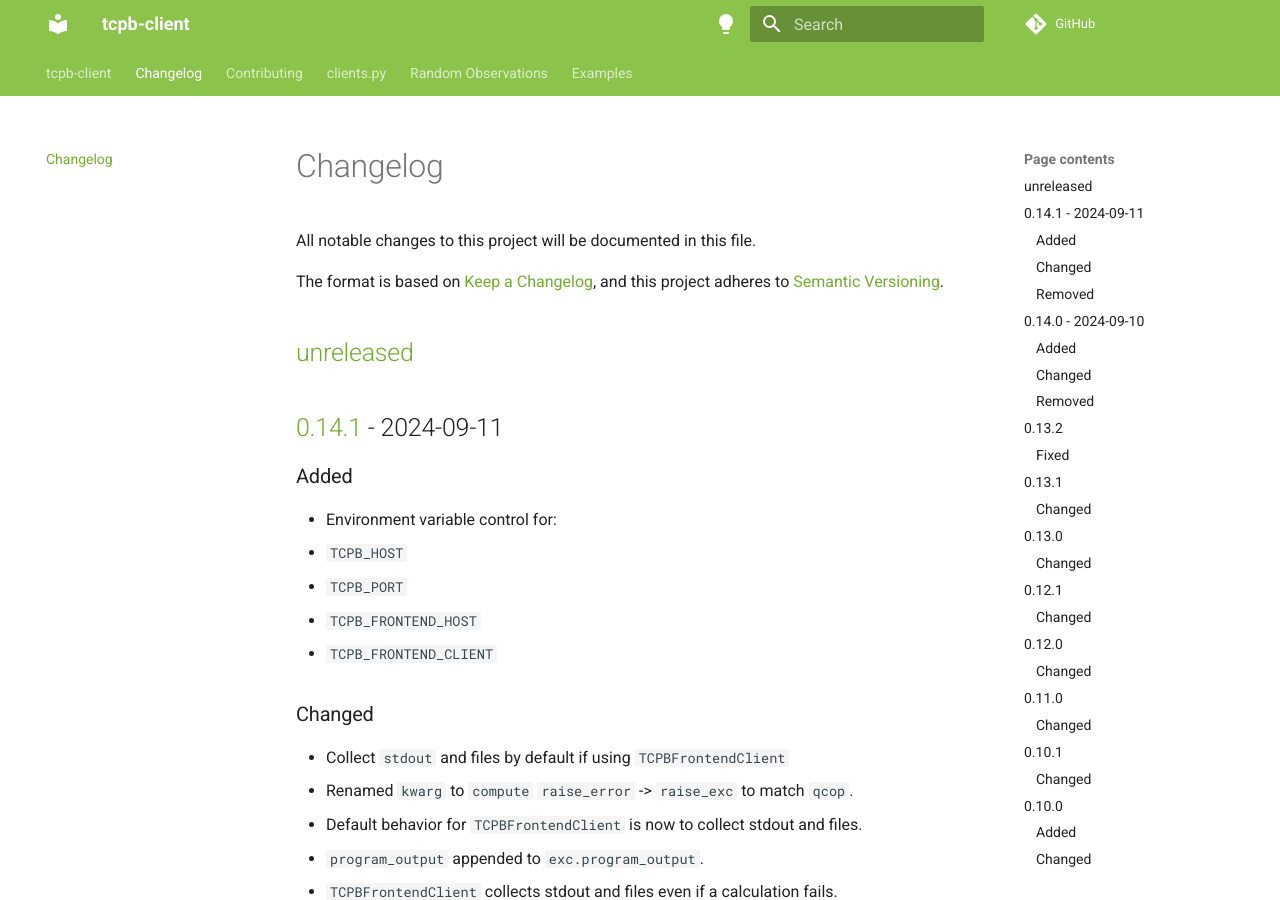
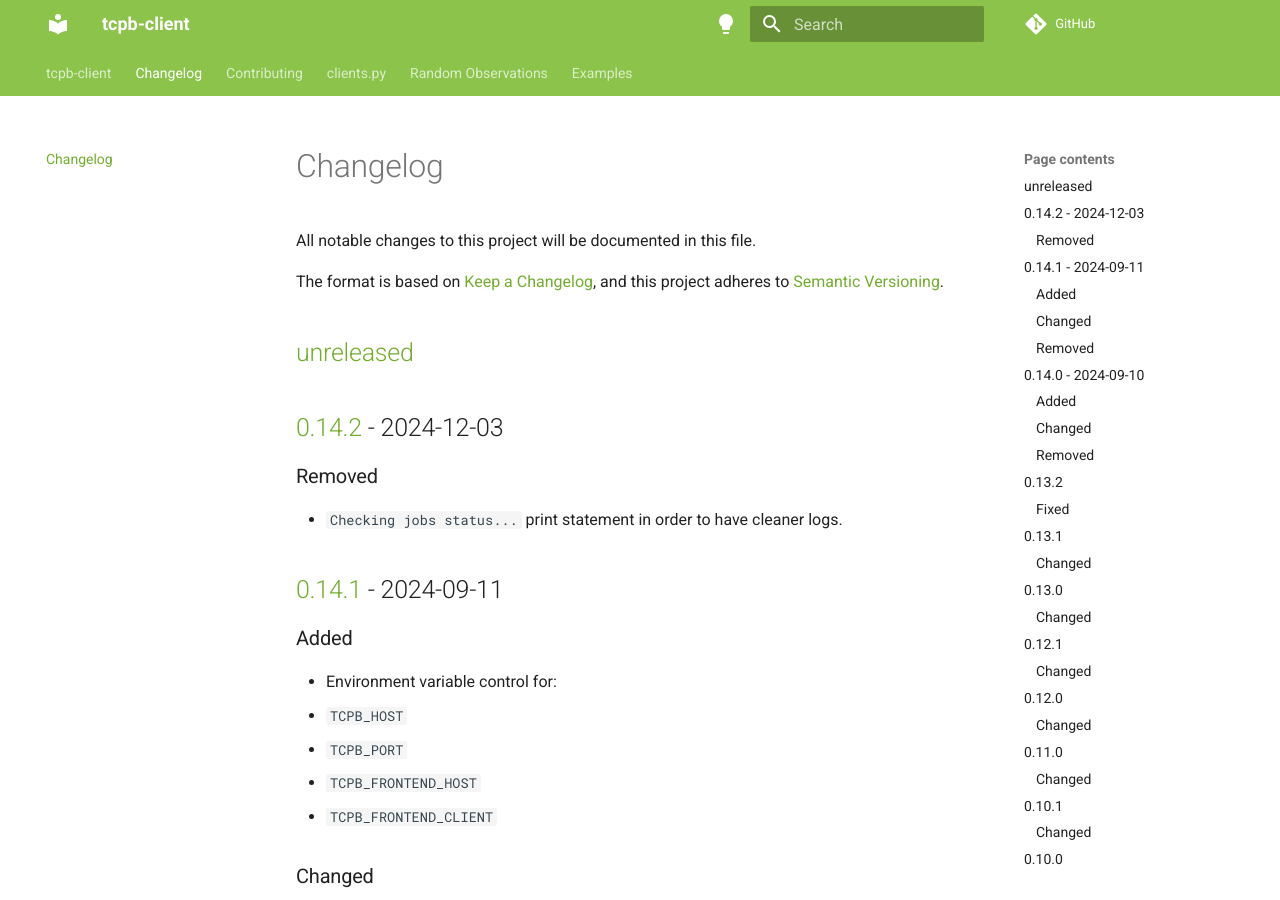
Before and after one commit to mtzgroup/tcpb-client, an MkDocs documentation site: the page built from docs/CHANGELOG.md, in a window 1280 px wide and 900 px high. Built offline with MkDocs 1.6.1 and Material for MkDocs 9.7.7, drawn with Linux system fonts in a browser that asks for light colours; comment, search, counter and statistics services are not loaded.

Commit message:
Bumped version to 0.14.2. Updated CHANGELOG.

```diff
--- a/docs/CHANGELOG.md
+++ b/docs/CHANGELOG.md
@@ -5,6 +5,12 @@ All notable changes to this project will be documented in this file.
 The format is based on [Keep a Changelog](https://keepachangelog.com/en/1.0.0/), and this project adheres to [Semantic Versioning](https://semver.org/spec/v2.0.0.html).
 
 ## [unreleased]
+
+## [0.14.2] - 2024-12-03
+
+### Removed
+
+- `Checking jobs status...` print statement in order to have cleaner logs.
 
 ## [0.14.1] - 2024-09-11
 
@@ -203,7 +209,8 @@ The format is based on [Keep a Changelog](https://keepachangelog.com/en/1.0.0/),
 
 - All of Stefan's original code.
 
-[unreleased]: https://github.com/mtzgroup/tcpb-client/compare/0.14.1...HEAD
+[unreleased]: https://github.com/mtzgroup/tcpb-client/compare/0.14.2...HEAD
+[0.14.2]: https://github.com/mtzgroup/tcpb-client/releases/tag/0.14.2
 [0.14.1]: https://github.com/mtzgroup/tcpb-client/releases/tag/0.14.1
 [0.14.0]: https://github.com/mtzgroup/tcpb-client/releases/tag/0.14.0
 [0.13.2]: https://github.com/mtzgroup/tcpb-client/releases/tag/0.13.2
--- a/pyproject.toml
+++ b/pyproject.toml
@@ -4,7 +4,7 @@ build-backend = "poetry.core.masonry.api"
 
 [tool.poetry]
 name = "tcpb"
-version = "0.14.1"
+version = "0.14.2"
 description = "A Python client for TeraChem's protocol buffer API."
 readme = "README.md"
 license = "MIT"
```
